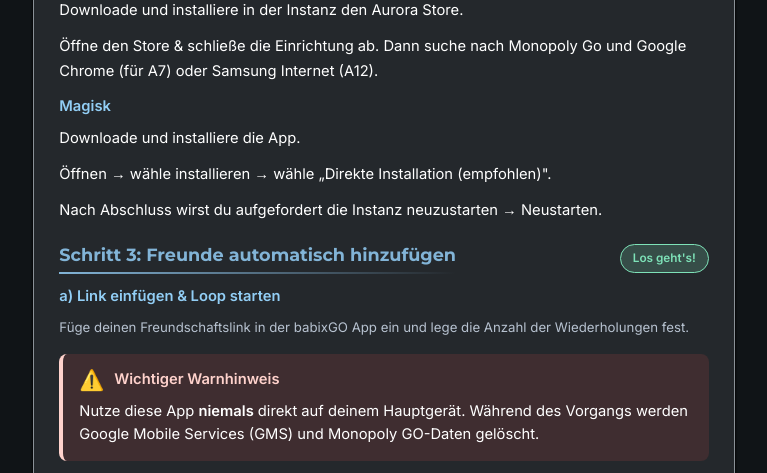
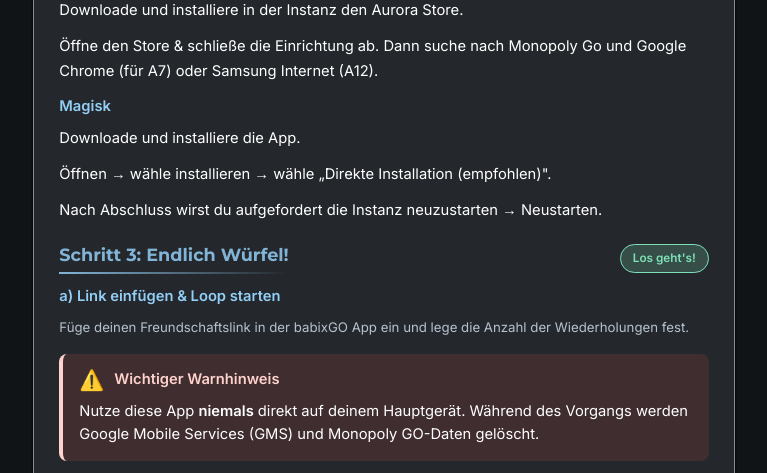
Before and after one commit to Orga-bgo/main-bgo, a PHP site: page /anleitungen/freundschaftsbalken-fuellen/ in a window 1280 px wide. Shown: the part 2883-3356 px from the top of the page, without its empty margins (256-1023 px from the left). Run offline with PHP 8.4, Linux system fonts and the light colour scheme.

Commit message:
Update tutorial step title to reflect dice acquisition
Change tutorial step title from "Schritt 3: Freunde automatisch hinzufügen" to "Schritt 3: Endlich Würfel!" in anleitungen/freundschaftsbalken-fuellen/index.php.

Replit-Commit-Author: Agent
Replit-Commit-Session-Id: 2c08fa19-a705-4b9d-8817-ab04e4313c87
Replit-Commit-Checkpoint-Type: full_checkpoint
Replit-Commit-Event-Id: cdb28c14-25c5-49a7-9dec-209ae307beb0
Replit-Commit-Screenshot-Url: https://storage.googleapis.com/screenshot-production-us-central1/dfe80990-f524-4372-a63b-c3e062419a42/2c08fa19-a705-4b9d-8817-ab04e4313c87/AdJvGGL
Replit-Helium-Checkpoint-Created: true

```diff
--- a/anleitungen/freundschaftsbalken-fuellen/index.php
+++ b/anleitungen/freundschaftsbalken-fuellen/index.php
@@ -230,7 +230,7 @@
         <!-- SCHRITT 3 -->
         <div class="content-card-header u-mt-20">
           <div class="content-card-title">
-            <h3>Schritt 3: Freunde automatisch hinzufügen</h3>
+            <h3>Schritt 3: Endlich Würfel!</h3>
           </div>
           <span class="badge-success">Los geht's!</span>
         </div>
```
Also changed, not shown: attached_assets/targeted_element_1768346562616.png (added).
